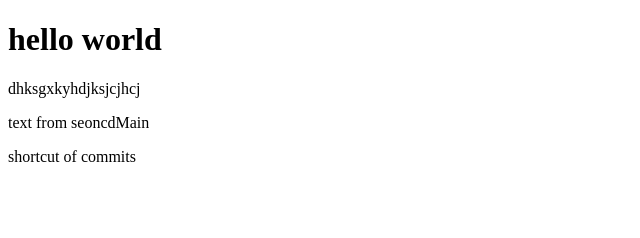
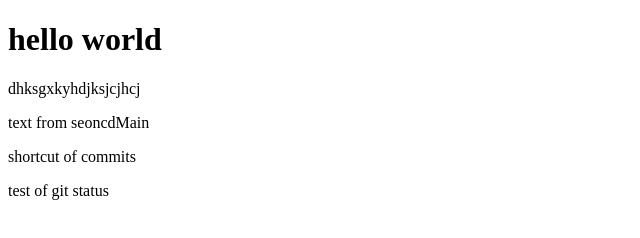
Before and after one commit to spinoza12-afk/gittest, a plain HTML site: page Index.html in a window 1280 px wide. Shown: the whole page, without its empty margins (0-640 px from the left). Drawn offline with Linux system fonts and the light colour scheme.

Commit message:
test of git status

```diff
--- a/Index.html
+++ b/Index.html
@@ -10,5 +10,6 @@
     dhksgxkyhdjksjcjhcj
     <p>text from seoncdMain</p>
     <p>shortcut of commits</p>
+    <p>test of git status</p>
 </body>
 </html>
```
